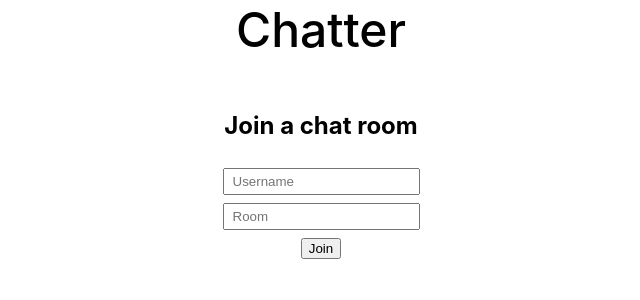
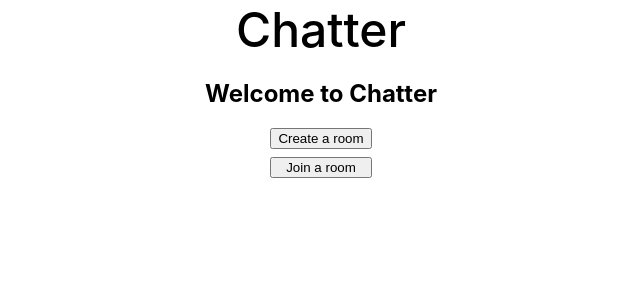
Before and after one commit to yehoki/chatter, a React (Create React App) app in the folder chatter/: page / in a window 1280 px wide. Shown: the top 300 px of the page, without its empty margins (319-959 px from the left). Built offline with nearby package versions, Linux system fonts and the light colour scheme; no server answers.

Commit message:
Refactor home page UI to separate components

```diff
--- a/chatter/src/App.tsx
+++ b/chatter/src/App.tsx
@@ -1,8 +1,9 @@
 import { MouseEvent, useEffect, useState } from 'react';
 import './App.css';
 import { io } from 'socket.io-client';
-import MainLayout from './components/Layout/MainLayout';
-import Chat, { User } from './components/Chat';
+
+import { User } from './components/Chat/Chat';
+import Home from './components/Home/Home';
 
 const socket = io('ws://localhost:3500');
 
@@ -11,6 +12,7 @@ function App() {
   const [username, setUsername] = useState('');
   const [showChat, setShowChat] = useState(false);
   const [users, setUsers] = useState<User[]>([]);
+  const [showPassword, setShowPassword] = useState(false);
 
   useEffect(() => {
     socket.on('connect', () => {
@@ -36,6 +38,12 @@ function App() {
     );
   }, []);
 
+  useEffect(() => {
+    socket.on('verify_password', (data) => {
+      setShowPassword(true);
+    });
+  });
+
   const handleJoinRoom = (e: MouseEvent<HTMLButtonElement>) => {
     if (username !== '' && room !== '') {
       // setShowChat(true);
@@ -46,11 +54,15 @@ function App() {
     }
   };
 
-  return (
-    <MainLayout>
-      <main className="App">
+  return <Home />;
+}
+
+{
+  /* <main className="App">
         {!showChat ? (
           <div className="home-inputs">
+            {!showPassword ? (
+              <>
                 <h2>Join a chat room</h2>
                 <input
                   onChange={(e) => setUsername(e.currentTarget.value)}
@@ -65,6 +77,16 @@ function App() {
                   placeholder="Room"
                 />
                 <button onClick={handleJoinRoom}>Join</button>
+              </>
+            ) : (
+              <>
+                <h2>Enter the password to join room {room}</h2>
+                <p>Username: {username}</p>
+                <p>Room: {room}</p>
+                <input type="password" placeholder="Password" />
+                <button>Join</button>
+              </>
+            )}
           </div>
         ) : (
           <Chat
@@ -74,9 +96,7 @@ function App() {
             currentUsers={users}
           />
         )}
-      </main>
-    </MainLayout>
-  );
+      </main> */
 }
 
 export default App;
--- a/chatter/src/components/Chat.tsx
+++ b/chatter/src/components/Chat/Chat.tsx
@@ -1,6 +1,6 @@
 import React, { FormEvent, useEffect, useRef, useState } from 'react';
+import '../../App.css';
 import { Socket } from 'socket.io-client';
-import '../App.css';
 import SingleMessage from './SingleMessage';
 
 type MessageData = {
--- a/chatter/src/components/SingleMessage.tsx
+++ b/chatter/src/components/Chat/SingleMessage.tsx
@@ -1,5 +1,5 @@
 import React from 'react';
-import '../App.css';
+import '../../App.css';
 type SingleMessageProps = {
   message: string;
   username: string;
--- /dev/null
+++ b/chatter/src/components/Home/CreateRoom.tsx
@@ -0,0 +1,29 @@
+import React, { useState } from 'react';
+
+type Props = {};
+
+const CreateRoom = (props: Props) => {
+  const [isPasswordRequired, setIsPasswordRequired] = useState(false);
+  return (
+    <>
+      <h2>Create a room</h2>
+      <div className="create-room-inputs">
+        <input type="text" placeholder="Room" required />
+        <input type="text" placeholder="Username" required />
+        <div className="password-option">
+          <input
+            checked={isPasswordRequired}
+            onChange={() => setIsPasswordRequired((prev) => !prev)}
+            type="checkbox"
+            name="password-required"
+            id="password-required"
+          />
+          <label htmlFor="password-required">Password?</label>
+        </div>
+        {isPasswordRequired && <input type="password" placeholder="Password" />}
+      </div>
+    </>
+  );
+};
+
+export default CreateRoom;
--- /dev/null
+++ b/chatter/src/components/Home/Home.css
@@ -0,0 +1,33 @@
+/* HOME */
+
+/* ROOMCHOICE */
+
+.room-choice {
+  display: flex;
+  flex-direction: column;
+  justify-content: center;
+  align-items: center;
+}
+
+.room-choice>h2 {}
+
+.room-choice-buttons {
+  display: flex;
+  flex-direction: column;
+  gap: 0.5rem;
+}
+
+.create-room-inputs {
+  display: flex;
+  flex-direction: column;
+  gap: 0.5rem;
+}
+
+
+/* CREATEROOM */
+
+.password-option {
+  display: flex;
+  gap: 0.5rem;
+  font-size: smaller;
+}
--- /dev/null
+++ b/chatter/src/components/Home/Home.tsx
@@ -0,0 +1,55 @@
+import React from 'react';
+import MainLayout from '../Layout/MainLayout';
+import RoomChoice from './RoomChoice';
+import '../../App.css';
+
+type Props = {};
+
+const Home = (props: Props) => {
+  return (
+    <MainLayout>
+      <main className="App">
+        <RoomChoice />
+        {/* {!showChat ? (
+      <div className="home-inputs">
+        {!showPassword ? (
+          <>
+            <h2>Join a chat room</h2>
+            <input
+              onChange={(e) => setUsername(e.currentTarget.value)}
+              className="home-input"
+              type="text"
+              placeholder="Username"
+            />
+            <input
+              onChange={(e) => setRoom(e.currentTarget.value)}
+              className="home-input"
+              type="text"
+              placeholder="Room"
+            />
+            <button onClick={handleJoinRoom}>Join</button>
+          </>
+        ) : (
+          <>
+            <h2>Enter the password to join room {room}</h2>
+            <p>Username: {username}</p>
+            <p>Room: {room}</p>
+            <input type="password" placeholder="Password" />
+            <button>Join</button>
+          </>
+        )}
+      </div>
+    ) : (
+      <Chat
+        socket={socket}
+        username={username}
+        room={room}
+        currentUsers={users}
+      />
+    )} */}
+      </main>
+    </MainLayout>
+  );
+};
+
+export default Home;
--- /dev/null
+++ b/chatter/src/components/Home/JoinRoom.tsx
@@ -0,0 +1,17 @@
+import React from 'react';
+
+type Props = {};
+
+const JoinRoom = (props: Props) => {
+  return (
+    <>
+      <h2>Join a room</h2>
+      <div className="room-choice-buttons">
+        <button>Create a room</button>
+        <button>Join a room</button>
+      </div>
+    </>
+  );
+};
+
+export default JoinRoom;
--- /dev/null
+++ b/chatter/src/components/Home/RoomChoice.tsx
@@ -0,0 +1,43 @@
+import React, { useState } from 'react';
+import './Home.css';
+import CreateRoom from './CreateRoom';
+import JoinRoom from './JoinRoom';
+type Props = {};
+
+enum RoomChoiceOption {
+  CREATE,
+  JOIN,
+  NONE,
+}
+
+const RoomChoice = (props: Props) => {
+  const [roomOption, setRoomOption] = useState<RoomChoiceOption>(
+    RoomChoiceOption.NONE
+  );
+
+  const handleRoomChoice = (choice: RoomChoiceOption) => {
+    setRoomOption(choice);
+  };
+
+  return (
+    <section className="room-choice">
+      {roomOption === RoomChoiceOption.NONE && (
+        <>
+          <h2 className="">Welcome to Chatter</h2>
+          <div className="room-choice-buttons">
+            <button onClick={() => handleRoomChoice(RoomChoiceOption.CREATE)}>
+              Create a room
+            </button>
+            <button onClick={() => handleRoomChoice(RoomChoiceOption.JOIN)}>
+              Join a room
+            </button>
+          </div>
+        </>
+      )}
+      {roomOption === RoomChoiceOption.CREATE && <CreateRoom />}
+      {roomOption === RoomChoiceOption.JOIN && <JoinRoom />}
+    </section>
+  );
+};
+
+export default RoomChoice;
```
Also changed, not shown: 2 other files (tests, documents, lock files or other folders). Lines whose indentation alone changed are shown as unchanged.
